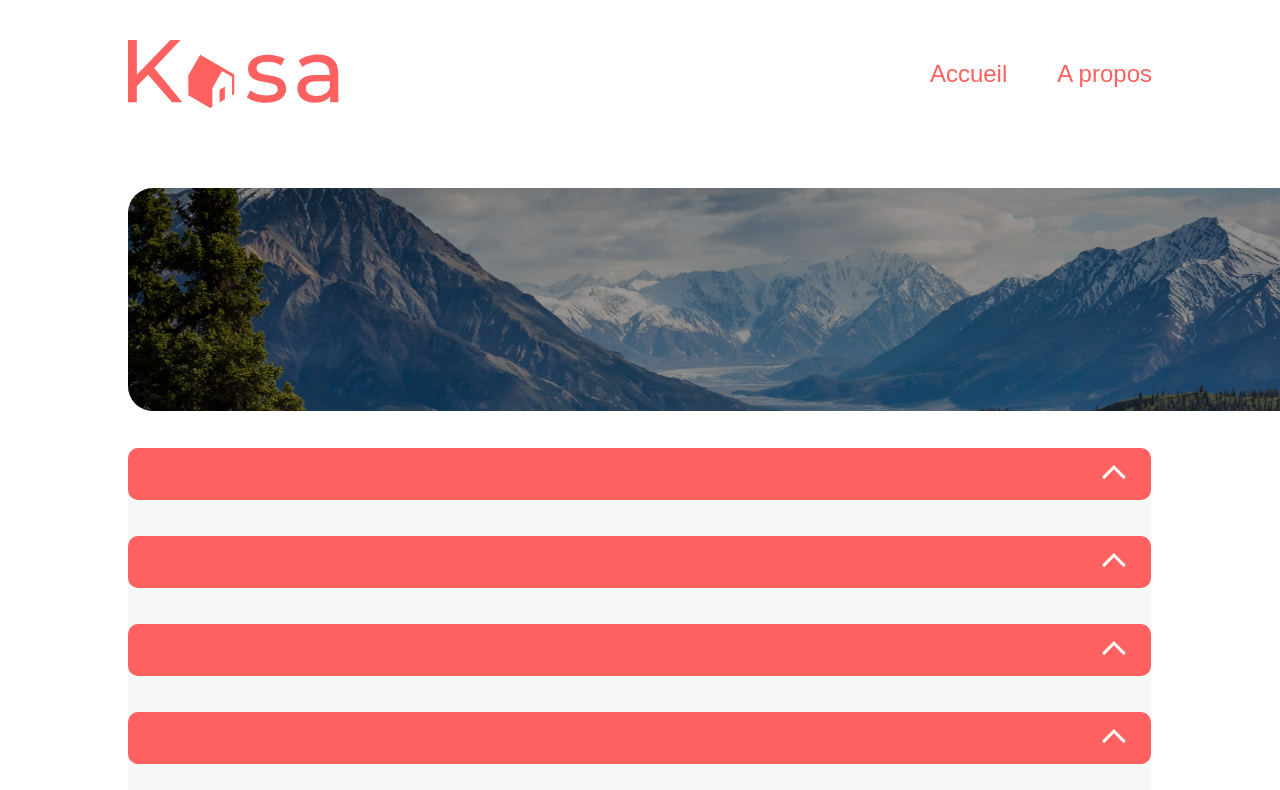
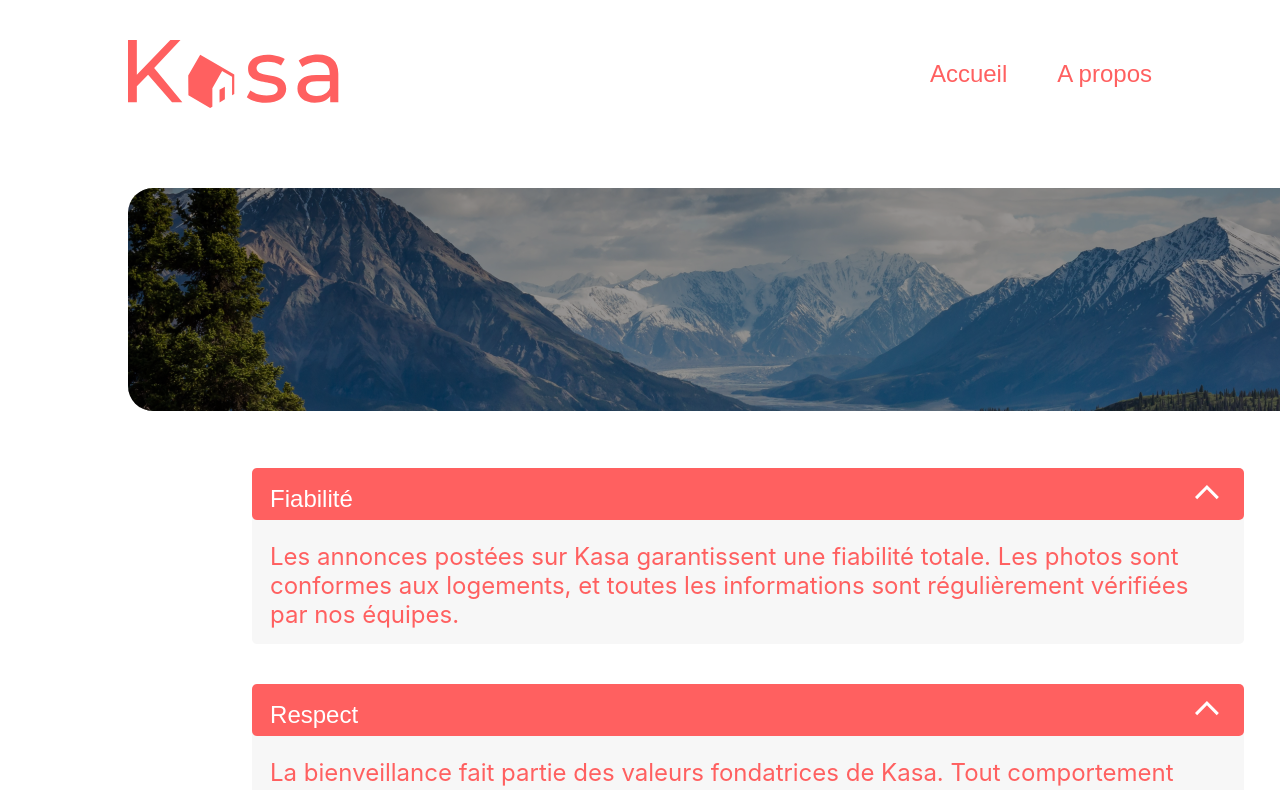
Before and after one commit to Romain-6793/Romain-6793_11_03102022, a React (Create React App) app: page /about in a window 1280 px wide. Shown: the top 790 px of the page. Built offline with nearby package versions, Linux system fonts and the light colour scheme.

Commit message:
Desktop version draft 1

```diff
--- a/src/components/aboutpage/AboutDropdowns.js
+++ b/src/components/aboutpage/AboutDropdowns.js
@@ -1,16 +1,36 @@
-import '../../styles/locationpage/LocationDropdowns.css'
+import '../../styles/aboutpage/AboutDropdowns.css'
 import Dropdown2 from './Dropdown2'
 
-
-function LocationDropdowns() {
+function AboutDropdowns() {
     return (
         <div className="dropdowns-wrapper2">
-            <Dropdown2 />
-            <Dropdown2 />
-            <Dropdown2 />
-            <Dropdown2 />
+            <Dropdown2
+                title="Fiabilité"
+                text="Les annonces postées sur Kasa garantissent une fiabilité totale. Les photos sont
+                conformes aux logements, et toutes les informations sont régulièrement vérifiées
+                par nos équipes."
+                className="data-div2" />
+            <Dropdown2
+                title="Respect"
+                text="La bienveillance fait partie des valeurs fondatrices de Kasa. Tout comportement
+            discriminatoire ou de perturbation du voisinage entraînera une exclusion de notre
+            plateforme."
+                className="data-div2" />
+            <Dropdown2
+                title="Service"
+                text="Nos équipes se tiennent à votre disposition pour vous fournir une expérience parfaite.
+                N'hésitez pas à nous contacter si vous avez la moindre question."
+                className="data-div2" />
+            <Dropdown2
+                title="Responsabilité"
+                text="La sécurité est la priorité de Kasa. Aussi bien pour nos hôtes que pour les voyageurs,
+                chaque logement correspond aux critères de sécurité établis par nos services.
+                En laissant une note aussi bien à l'hôte qu'au locataire, cela permet à nos équipes de vérifier
+                que les standards sont bien respectés. Nous organisons également des ateliers sur la sécurité
+                domestique pour nos hôtes."
+                className="special-data-div" />
         </div>
     )
 }
 
-export default LocationDropdowns
+export default AboutDropdowns
--- a/src/components/aboutpage/Dropdown2.js
+++ b/src/components/aboutpage/Dropdown2.js
@@ -4,14 +4,16 @@ import arrowUp from '../../assets/arrow-up.svg'
 import arrowDown from '../../assets/arrow-down.svg'
 
 
-function Dropdown2() {
+function Dropdown2(props) {
 
     //J'utilise useState pour déclarer mon état de base qui est true. J'ai en premier élément de ma const
     //isOpen qui est le booléen, et et 2ème élément, setIsOpen, qui est la fonction de mise à jour
     // de ce booléen
 
     const [isOpen, setIsOpen] = useState(true)
-
+    const title = props.title
+    const text = props.text
+    const className = props.className
 
     //La valeur de render est fonction du state. Ici dans mon retour, j'ai fait une ternaire.
     //Le dropdown est ouvert ? Alors j'ai droit au détail du menu et lorsque je cliquerai sur le bouton,
@@ -19,17 +21,21 @@ function Dropdown2() {
     //rendu et lorsque je cliquerai sur ce même bouton, le state isOpen passera à true.
 
     return isOpen ? (
-        <div className="dropdown-box2">
+        <div className="dropdown-box2-expanded">
             <button className="dropdown-button2"
                 onClick={() => setIsOpen(false)}>
+                <span className="dropdown-title2">{title}</span>
                 <img src={arrowUp} alt="flèche haut" className="arrow-up"></img>
             </button>
-            <div className="data-div2"></div>
+            <div className={className}>
+                <p className="data-text">{text}</p>
+            </div>
         </div>
     ) : (
         <div className="dropdown-box2">
             <button className="dropdown-button2"
                 onClick={() => setIsOpen(true)}>
+                <span className="dropdown-title2">{title}</span>
                 <img src={arrowDown} alt="flèche bas" className="arrow-down"></img>
             </button>
         </div>
--- a/src/components/locationpage/LocationInfo.js
+++ b/src/components/locationpage/LocationInfo.js
@@ -1,6 +1,7 @@
 
 import '../../styles/locationpage/LocationInfo.css'
 import star from '../../assets/star.svg'
+import filledStar from '../../assets/filled-star.svg'
 
 function LocationInfo(props) {
 
@@ -8,8 +9,9 @@ function LocationInfo(props) {
     const subtitle = props.subtitle
     const ownerName = props.ownerName
     const ownerPicture = props.ownerPicture
-    // const rating = props.rating
+    const rating = props.rating
     const tags = props.tags
+    const range = [1, 2, 3, 4, 5]
 
     return (
         <div className="info-bigwrapper">
@@ -21,11 +23,10 @@ function LocationInfo(props) {
                 <span className="owner-name">{ownerName}</span>
                 <img src={ownerPicture} className="owner-picture" alt="propriétaire de l'appartement"></img>
                 <div className="five-stars">
-                    <img src={star} alt="étoile" className="star"></img>
-                    <img src={star} alt="étoile" className="star"></img>
-                    <img src={star} alt="étoile" className="star"></img>
-                    <img src={star} alt="étoile" className="star"></img>
-                    <img src={star} alt="étoile" className="star"></img>
+                    {range.map((rangeElem) =>
+                        rating >= rangeElem ? <img key={rangeElem} alt="étoile" src={filledStar}></img> :
+                            <img key={rangeElem} alt="étoile" src={star}></img>
+                    )}
                 </div>
             </div>
             <div className="tags-section">
--- /dev/null
+++ b/src/styles/aboutpage/AboutDropdowns.css
@@ -0,0 +1,8 @@
+.dropdowns-wrapper2 {
+    width: 1240px;
+    display: flex;
+    flex-flow: column wrap;
+    align-items: center;
+    margin-top: 20px;
+    margin-bottom: 120px;
+}
--- a/src/styles/aboutpage/Dropdown2.css
+++ b/src/styles/aboutpage/Dropdown2.css
@@ -1,20 +1,36 @@
 
 .dropdown-box2 {
-    width: 1023px;
+    width: 80%;
     position: relative;
     margin-top: 33px;
 }
 
+.dropdown-box2-expanded {
+    width: 80%;
+    height: 150px;
+    position: relative;
+    margin-top: 33px;
+    margin-bottom: 33px;
+}
+
 .dropdown-button2 {
-    width: 1023px;
+    width: 100%;
     height: 52px;
     background: #FF6060;
     color: #FFFFFF;
     cursor: pointer;
     position: relative;
     border: none;
-    border-radius: 10px;
+    border-radius: 5px;
     z-index: 2;
+
+}
+
+.dropdown-title2 {
+    font-size: 24px;
+    position: absolute;
+    left: 18.08px;
+    top: 16.8px;
 }
 
 .arrow-up, .arrow-down {
@@ -23,13 +39,30 @@
     top: 16.8px;
 }
 
-.data-div2 {
-    width: 1023px;
-    height: 100px;
+.data-div2, .special-data-div {
+    width: 100%;
+    height: 146px;
     background: #F7F7F7;
-    border-radius: 10px;
+    border-radius: 5px;
     z-index: 1;
     position: absolute;
-    top: 0;
-    margin-bottom: 33px;
+    top: 30px;
+
+
 }
+
+.data-text {
+    position : absolute;
+    width: 958px;
+    top: 20px;
+    left: 18px;
+    font-size: 24px;
+    color: #FF6060;
+    font-weight: 400;
+
+
+}
+
+.special-data-div {
+    height: 246px;
+}
```
Also changed, not shown: src/assets/filled-star.svg (added), src/assets/location-banner.png (deleted).
